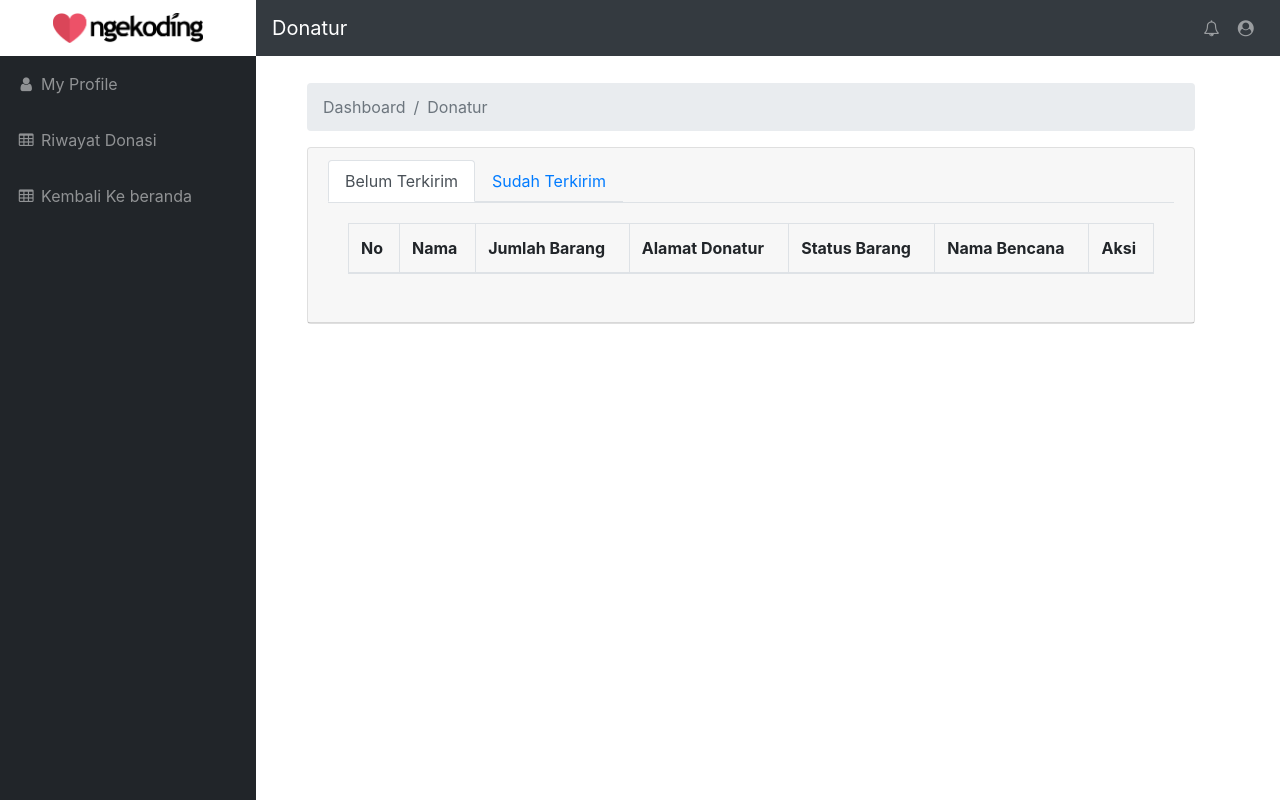
After one commit to Syamil08/Project_FIX, a CodeIgniter app: page /tubes_v2/index.php/donatur/riwayat in a window 1280 px wide. The commit adds this page. Run offline with CodeIgniter, Linux system fonts and the light colour scheme; a user stored in the database is signed in; lists and menus that the app fills with data are empty; some libraries are stand-ins or nearby versions; some web fonts are replaced.

Commit message:
Komplit Dashboard dan yang lain by Syamil

```diff
--- a/application/config/config.php
+++ b/application/config/config.php
@@ -23,7 +23,7 @@ defined('BASEPATH') OR exit('No direct script access allowed');
 | a PHP script and you can easily do that on your own.
 |
 */
-$config['base_url'] = 'http://localhost/tubes';
+$config['base_url'] = 'http://localhost/tubes_v2';
 
 /*
 |--------------------------------------------------------------------------
--- a/application/config/database.php
+++ b/application/config/database.php
@@ -75,9 +75,9 @@ $query_builder = TRUE;
 
 $db['default'] = array(
 	'dsn'	=> '',
-	'hostname' => '127.0.0.1',
+	'hostname' => 'localhost',
 	'username' => 'root',
-	'password' => 'tanpapassword',
+	'password' => 'password',
 	'database' => 'tubes',
 	'dbdriver' => 'mysqli',
 	'dbprefix' => '',
--- a/application/controllers/Donatur.php
+++ b/application/controllers/Donatur.php
@@ -8,17 +8,64 @@ class Donatur extends CI_Controller
 	{
 		parent::__construct();
 		$this->load->library('form_validation');
+
+		if(!userdata()){
+			redirect('user/verify');
+		}
 	}
 
 	public function index()
 	{
-		$login = $this->session->userdata('logged_in');
 
-		$data['login'] = $login;
-
-		$this->template_donatur->show('donatur/index',$data);
+		$this->template_donatur->show('donatur/index');
 	}
 
+	public function edit()
+	{
+		$this->template_donatur->show('donatur/edit');
+	}
+
+	public function update()
+	{
+		$this->load->model('m_user');
+
+		$id 			= $this->input->post('id');
+		$firstname		= $this->input->post('firstname');
+		$lastname 		= $this->input->post('lastname');
+		$username 		= $this->input->post('username');
+		$newpassword 	= $this->input->post('new_password');
+		$nohp 			= $this->input->post('nohp');
+		$alamat 		= $this->input->post('alamat');
+		$role			= 'donatur';
+		$status 		= $this->input->post('status');
+
+
+		$data 	= [
+			'name'		=> $firstname." ".$lastname,
+			'username'	=> $username,
+			'role'		=> $role,
+			'status' 	=> $status,
+			'phone' 	=> $nohp,
+			'address' 	=> $alamat
+		];
+
+		if (!empty($newpassword)) {
+			$data['password'] = md5($newpassword);
+		}
+
+		$save	= $this->m_user->update($data,$id);
+
+		$user = $this->m_user->get($id);
+
+		$this->session->set_userdata('logged_in',$user);
+
+		redirect('donatur');
+	}
+
+	public function riwayat()
+	{
+		$this->template_donatur->show('donatur/riwayat');
+	}
 
 }
 
--- a/application/views/Template_donatur.php
+++ b/application/views/Template_donatur.php
@@ -23,7 +23,7 @@
 	<!-- Navbar -->
   <nav class="navbar navbar-expand navbar-dark flex-column flex-md-row bd-navbar bg-dark static-top">
 
-    <a href="dashboard_donatur_profile.html" class="navbar-brand mr-0 mr-md-2">Donatur</a>
+    <a href="#" class="navbar-brand mr-0 mr-md-2">Donatur</a>
 
 
     <ul class="navbar-nav flex-row ml-md-auto d-none d-md-flex">
@@ -53,16 +53,23 @@
       </div>
 
       <li class="nav-item">
-        <a href="dashboard_donatur_profile.html" class="nav-link">
+        <a href="<?php echo site_url('donatur/index')?>" class="nav-link">
           <i class="fa fa-fw fa-user"></i>
           <span>My Profile</span>
         </a>
       </li>
 
       <li class="nav-item">
-        <a href="dashboard_donatur_riwayatDonasi.html" class="nav-link">
+        <a href="<?php echo site_url('donatur/riwayat')?>" class="nav-link">
           <i class="fa fa-fw fa-table"></i>
           <span>Riwayat Donasi</span>
+        </a>
+      </li>
+
+      <li class="nav-item">
+        <a href="<?php echo site_url('disaster/index')?>" class="nav-link">
+          <i class="fa fa-fw fa-table"></i>
+          <span>Kembali Ke beranda</span>
         </a>
       </li>
 
--- /dev/null
+++ b/application/views/donatur/riwayat.php
@@ -0,0 +1,56 @@
+          <div class="card mb-3">
+            <div class="card-header">
+              <nav>
+                <div class="nav nav-tabs" id="nav-tab" role="tablist">
+                  <ul class="nav nav-tabs" id="nav-tabs" role="tablist">
+                    <li>
+                      <a class="nav-tiem nav-link active" id="nav-home-tab" data-toggle="tab" href="#belum">Belum Terkirim</a>
+                    </li>
+                    <li>
+                      <a class="nav-tiem nav-link" id="nav-home-tab" data-toggle="tab" href="#sudah">Sudah Terkirim</a>
+                    </li>
+                  </ul>
+                </div>
+                  <div class="card-body">
+                    <div class="table-responsive">
+                      <div class="tab-content">
+                        <div id="belum" class="tab-pane fade show active">
+                          <table class="table table-bordered" id="dataTable" width="100%">
+                            <thead>
+                              <tr>
+                                <th>No</th>
+                                <th>Nama</th>
+                                <th>Jumlah Barang</th>
+                                <th>Alamat Donatur</th>
+                                <th>Status Barang</th>
+                                <th>Nama Bencana</th>
+                                <th>Aksi</th>
+                              </tr>
+                            </thead>
+                          <tbody>
+                          </tbody>
+                        </table>
+                      </div>
+
+                      <div id="sudah" class="tab-pane fade">
+                          <table class="table table-bordered" id="dataTable" width="100%">
+                            <thead>
+                              <tr>
+                                <th>No</th>
+                                <th>Nama</th>
+                                <th>Jumlah Barang</th>
+                                <th>Alamat Donatur</th>
+                                <th>Status Barang</th>
+                                <th>Nama Bencana</th>
+                                <th>Aksi</th>
+                              </tr>
+                            </thead>
+                          <tbody>
+                          </tbody>
+                        </table>
+                      </div>
+                    </div>
+                </div>
+              </nav>
+            </div>
+          </div>
```
Also changed, not shown: application/controllers/Admin.php (+5 -4 lines), application/controllers/Petugas.php (+4 -4 lines), application/controllers/User.php (+5 -2 lines), application/views/donatur/edit.php (added, +48 -0 lines), application/views/donatur/index.php (+12 -6 lines), application/views/user/register.php (+8 -0 lines).
